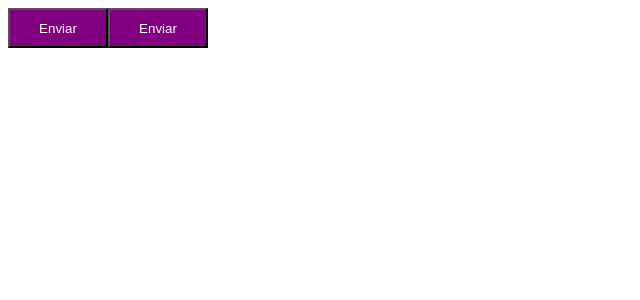
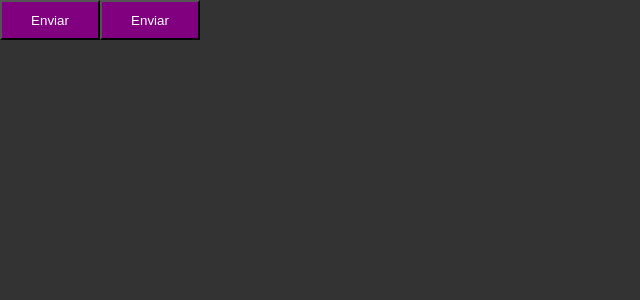
Before and after one commit to Pdro-marqss/ignite-timer, a React (Vite) app: page / in a window 1280 px wide. Shown: the top 300 px of the page, without its empty margins (0-640 px from the left). Built offline with nearby package versions, Linux system fonts and the light colour scheme.

Commit message:
[FEAT] Adicionando estilos globais com styled-components

```diff
--- a/src/App.tsx
+++ b/src/App.tsx
@@ -1,13 +1,16 @@
 import { ThemeProvider } from "styled-components";
 import { Button } from "./components/Button/Button";
 import { defaultTheme } from "./styles/themes/default";
+import { GlobalStyle } from "./styles/global";
 
 export function App() {
   return (
     <ThemeProvider theme={defaultTheme}>
       <Button variant="primary" />
       <Button variant="secondary" />
-    </ThemeProvider>
+
+      <GlobalStyle />
+    </ThemeProvider >
 
   )
 }
--- /dev/null
+++ b/src/styles/global.ts
@@ -0,0 +1,14 @@
+import { createGlobalStyle } from "styled-components";
+
+export const GlobalStyle = createGlobalStyle`
+  * {
+    margin: 0;
+    padding: 0;
+    box-sizing: border-box;
+  }
+
+  body {
+    background: #333;
+    color: #FFF;
+  }
+`
```
